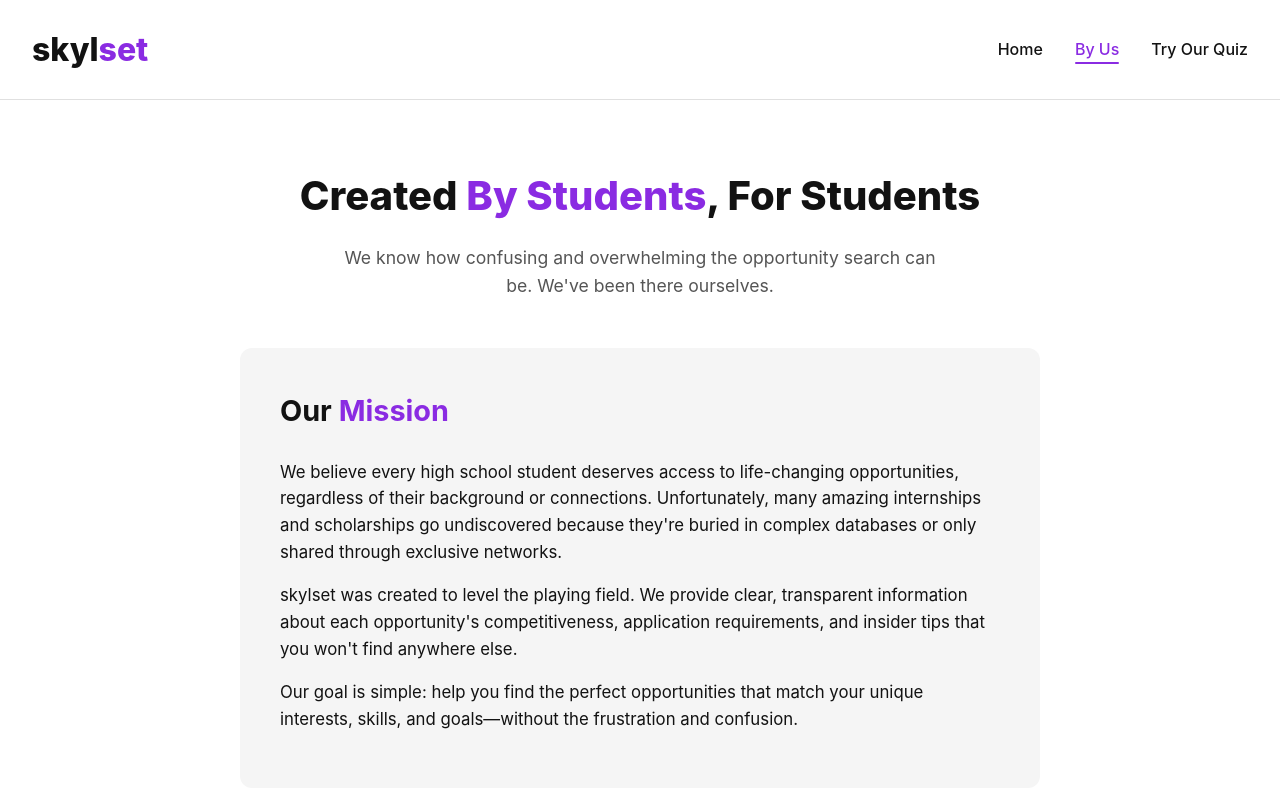
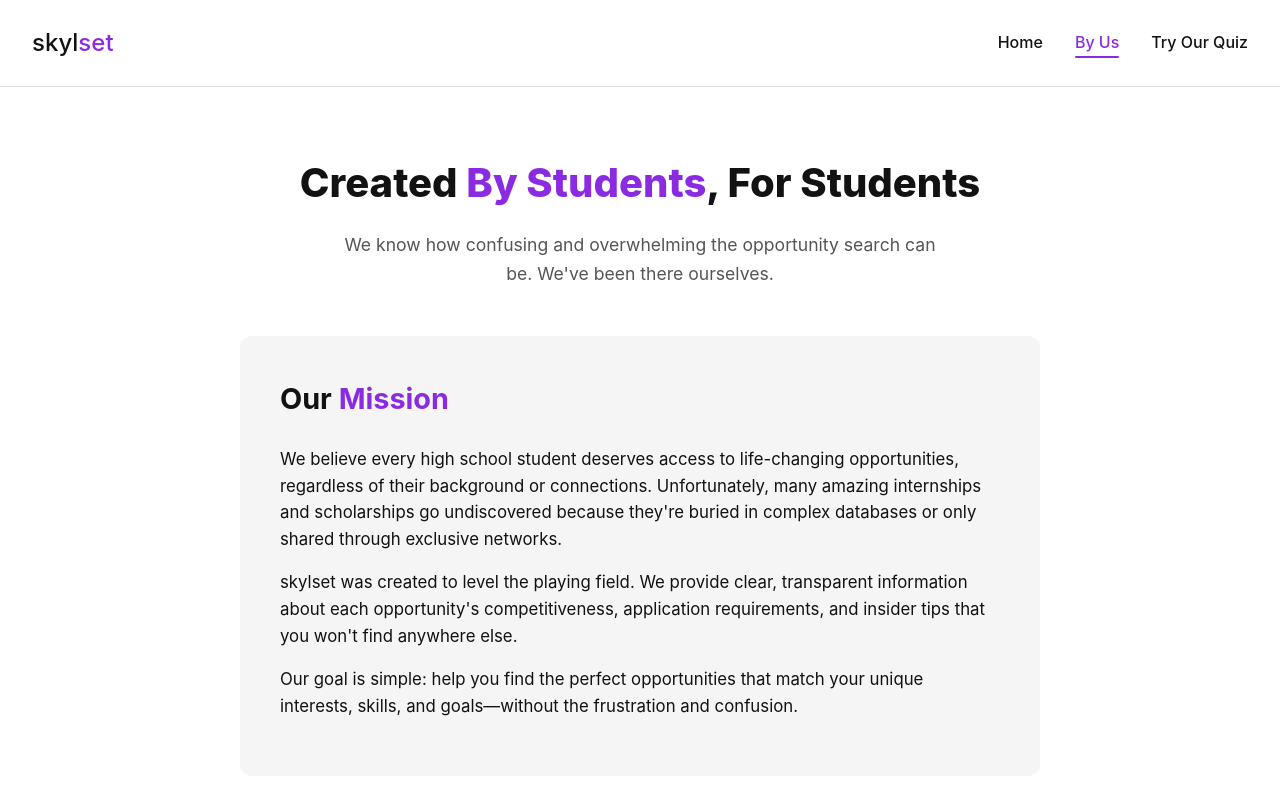
Before and after one commit to aravmehta20/skylset, a plain HTML site: page about.html in a window 1280 px wide. Shown: the top 800 px of the page. Drawn offline with Linux system fonts and the light colour scheme.

Commit message:
Update about.html

```diff
--- a/about.html
+++ b/about.html
@@ -41,8 +41,8 @@
         }
 
         .logo {
-            font-size: 2rem;
-            font-weight: 800;
+            font-size: 1.5rem;
+            font-weight: 500;
             color: var(--black);
             text-decoration: none;
         }
```
